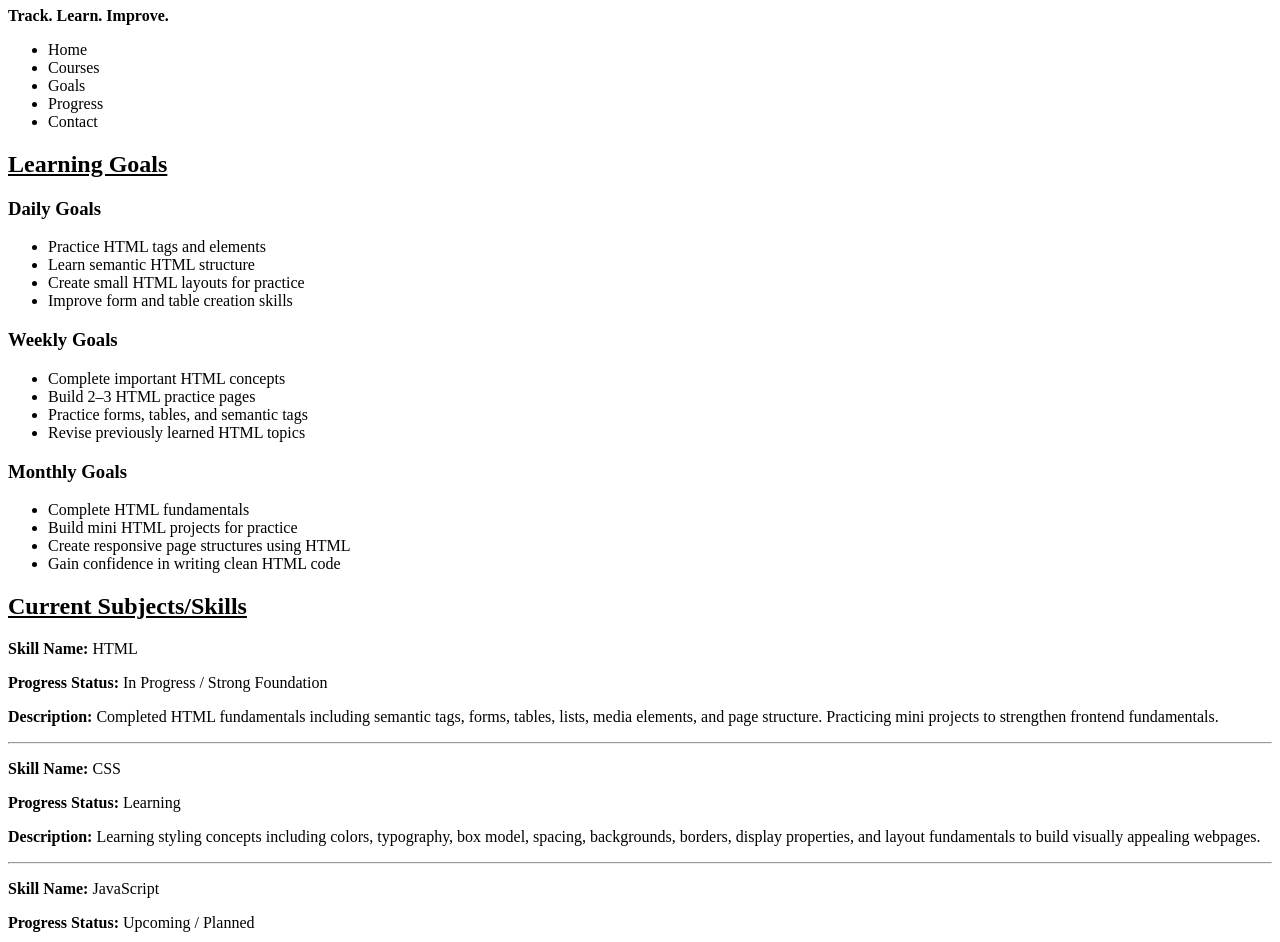
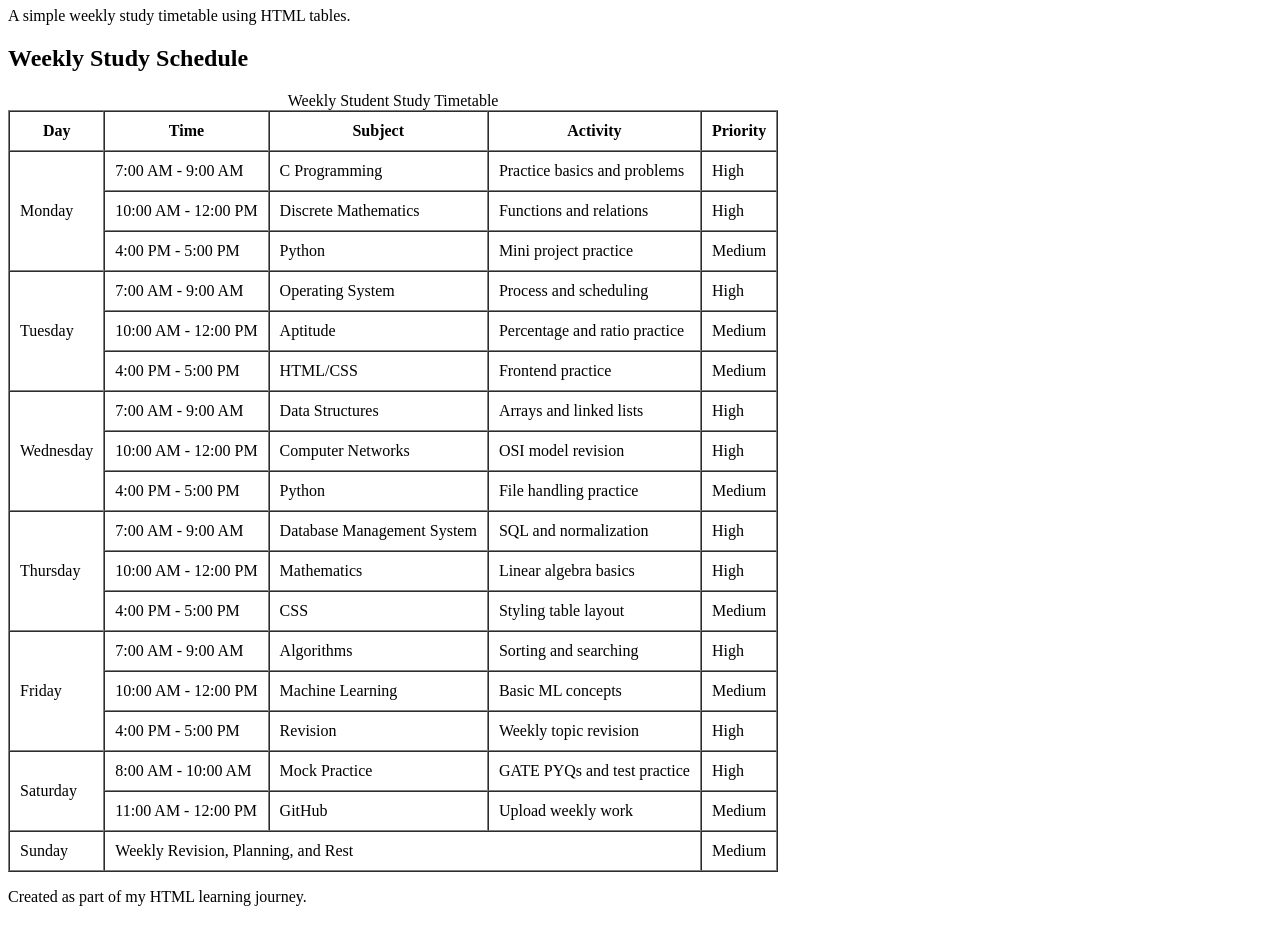
Before and after one commit to 18mahi/full-stack-engineering-journey, a plain HTML site: page html/challenges/challenge-03/Student Timetable System/index.html in a window 1280 px wide. Shown: the part 73-1015 px from the top of the page. Drawn offline with Linux system fonts and the light colour scheme.

Commit message:
Update index.html

```diff
--- a/html/challenges/challenge-03/Student Timetable System/index.html
+++ b/html/challenges/challenge-03/Student Timetable System/index.html
@@ -3,166 +3,160 @@
 <head>
   <meta charset="UTF-8">
   <meta name="viewport" content="width=device-width, initial-scale=1.0">
-        <title>Student Learning Dashboard</title>
+  <title>Student Timetable System</title>
 </head>
 <body>
+
   <header>
-            <h1><u>Student Learning Dashboard</u></h1>
-            <p><b>Track. Learn. Improve.</b></p>
-
-            <nav>
-                <ul>
-                    <li><a href="#" target="_blank" style="text-decoration: none; color:black ">Home</a></li>
-                    <li><a href="#" target="_blank" style="text-decoration: none; color:black">Courses</a></li>
-                    <li><a href="#" target="_blank" style="text-decoration: none; color:black">Goals</a></li>
-                    <li><a href="#" target="_blank" style="text-decoration: none; color:black">Progress</a></li>
-                    <li><a href="#" target="_blank" style="text-decoration: none; color:black">Contact</a></li>
-                </ul>
-            </nav>
+    <h1>Student Timetable System</h1>
+    <p>A simple weekly study timetable using HTML tables.</p>
+  </header>
 
   <main>
-                <section id="Learning Goals">
-                    <h2><u>Learning Goals</u></h2>
-                    <h3>Daily Goals</h3>
-                    <ul>
-                        <li>Practice HTML tags and elements</li>
-                        <li>Learn semantic HTML structure</li>
-                        <li>Create small HTML layouts for practice</li>
-                        <li>Improve form and table creation skills</li>
-                    </ul>
+    <section>
+      <h2>Weekly Study Schedule</h2>
 
-                    <h3>Weekly Goals</h3>
-                    <ul>
-                        <li>Complete important HTML concepts</li>
-                        <li>Build 2&ndash;3 HTML practice pages</li>
-                        <li>Practice forms, tables, and semantic tags</li>
-                        <li>Revise previously learned HTML topics</li>
-                    </ul>
-                    <h3>Monthly Goals</h3>
-                    <ul>
-                        <li>Complete HTML fundamentals</li>
-                        <li>Build mini HTML projects for practice</li>
-                        <li>Create responsive page structures using HTML</li>
-                        <li>Gain confidence in writing clean HTML code</li>
-                    </ul>
-                </section>
+      <table border="1" cellspacing="0" cellpadding="10">
+        <caption>Weekly Student Study Timetable</caption>
 
-                <section id="Current Subject/Skills">
-                    <h2><u>Current Subjects/Skills</u></h2>
-                    <article id="HTML">
-                        <p><b>Skill Name:</b> HTML</p>
-                        <p>
-                            <b>Progress Status:</b>
-                            In Progress / Strong Foundation
-                        </p>
-                        <p>
-                            <b>Description:</b>
-                            Completed HTML fundamentals including semantic tags, forms, tables, lists, media elements, and page structure.
-                            Practicing mini projects to strengthen frontend fundamentals.
-                        </p>
-                    </article>
-                    <hr>
-
-                    <article id="CSS">
-                        <p><b>Skill Name:</b> CSS</p>
-                        <p>
-                            <b>Progress Status:</b>
-                            Learning
-                        </p>
-                        <p>
-                            <b>Description:</b>
-                            Learning styling concepts including colors, typography,
-                            box model, spacing, backgrounds, borders, display properties,
-                            and layout fundamentals to build visually appealing webpages.
-                        </p>
-                    </article>
-                    <hr>
-
-                    <article id="JavaScript">
-                        <p><b>Skill Name:</b> JavaScript</p>
-                        <p>
-                            <b>Progress Status:</b>
-                            Upcoming / Planned
-                        </p>
-                        <p>
-                            <b>Description:</b>
-                            Planning to learn JavaScript for interactivity,
-                            DOM manipulation, event handling, logic building,
-                            and dynamic web development.
-                        </p>
-                    </article>
-                    <hr>
-                </section>
-
-                <section id="Study Schedule">
-                    <table border="5" cellpadding="3" cellspacing="2">
-                        <caption><b>Study Schedule</b></caption>
         <thead>
           <tr>
             <th>Day</th>
+            <th>Time</th>
             <th>Subject</th>
-                                <th>Duration</th>
+            <th>Activity</th>
+            <th>Priority</th>
           </tr>
         </thead>
 
         <tbody>
           <tr>
-                                <td>Monday</td>
-                                <td>GATE C Programming</td>
-                                <td>2 hours</td>
+            <td rowspan="3">Monday</td>
+            <td>7:00 AM - 9:00 AM</td>
+            <td>C Programming</td>
+            <td>Practice basics and problems</td>
+            <td>High</td>
           </tr>
           <tr>
-                                <td>Tuesday</td>
-                                <td>Python for AI/ML</td>
-                                <td>2 hours</td>
+            <td>10:00 AM - 12:00 PM</td>
+            <td>Discrete Mathematics</td>
+            <td>Functions and relations</td>
+            <td>High</td>
           </tr>
           <tr>
-                                <td>Wednesday</td>
-                                <td>HTML & CSS</td>
-                                <td>1.5 hours</td>
+            <td>4:00 PM - 5:00 PM</td>
+            <td>Python</td>
+            <td>Mini project practice</td>
+            <td>Medium</td>
+          </tr>
+
+          <tr>
+            <td rowspan="3">Tuesday</td>
+            <td>7:00 AM - 9:00 AM</td>
+            <td>Operating System</td>
+            <td>Process and scheduling</td>
+            <td>High</td>
           </tr>
           <tr>
-                                <td>Thursday</td>
-                                <td>Aptitude Practice</td>
-                                <td>1 hours</td>
+            <td>10:00 AM - 12:00 PM</td>
+            <td>Aptitude</td>
+            <td>Percentage and ratio practice</td>
+            <td>Medium</td>
           </tr>
           <tr>
-                                <td>Friday</td>
-                                <td>Full Stack Practice</td>
-                                <td>2 hours</td>
+            <td>4:00 PM - 5:00 PM</td>
+            <td>HTML/CSS</td>
+            <td>Frontend practice</td>
+            <td>Medium</td>
+          </tr>
+
+          <tr>
+            <td rowspan="3">Wednesday</td>
+            <td>7:00 AM - 9:00 AM</td>
+            <td>Data Structures</td>
+            <td>Arrays and linked lists</td>
+            <td>High</td>
           </tr>
           <tr>
-                                <td>Saturday</td>
-                                <td>Mini Project</td>
-                                <td>2 hours</td>
+            <td>10:00 AM - 12:00 PM</td>
+            <td>Computer Networks</td>
+            <td>OSI model revision</td>
+            <td>High</td>
           </tr>
           <tr>
+            <td>4:00 PM - 5:00 PM</td>
+            <td>Python</td>
+            <td>File handling practice</td>
+            <td>Medium</td>
+          </tr>
+
+          <tr>
+            <td rowspan="3">Thursday</td>
+            <td>7:00 AM - 9:00 AM</td>
+            <td>Database Management System</td>
+            <td>SQL and normalization</td>
+            <td>High</td>
+          </tr>
+          <tr>
+            <td>10:00 AM - 12:00 PM</td>
+            <td>Mathematics</td>
+            <td>Linear algebra basics</td>
+            <td>High</td>
+          </tr>
+          <tr>
+            <td>4:00 PM - 5:00 PM</td>
+            <td>CSS</td>
+            <td>Styling table layout</td>
+            <td>Medium</td>
+          </tr>
+
+          <tr>
+            <td rowspan="3">Friday</td>
+            <td>7:00 AM - 9:00 AM</td>
+            <td>Algorithms</td>
+            <td>Sorting and searching</td>
+            <td>High</td>
+          </tr>
+          <tr>
+            <td>10:00 AM - 12:00 PM</td>
+            <td>Machine Learning</td>
+            <td>Basic ML concepts</td>
+            <td>Medium</td>
+          </tr>
+          <tr>
+            <td>4:00 PM - 5:00 PM</td>
+            <td>Revision</td>
+            <td>Weekly topic revision</td>
+            <td>High</td>
+          </tr>
+
+          <tr>
+            <td rowspan="2">Saturday</td>
+            <td>8:00 AM - 10:00 AM</td>
+            <td>Mock Practice</td>
+            <td>GATE PYQs and test practice</td>
+            <td>High</td>
+          </tr>
+          <tr>
+            <td>11:00 AM - 12:00 PM</td>
+            <td>GitHub</td>
+            <td>Upload weekly work</td>
+            <td>Medium</td>
+          </tr>
+
+          <tr>
             <td>Sunday</td>
-                                <td>Revision + GitHub Upload</td>
-                                <td>1 hour</td>
+            <td colspan="3">Weekly Revision, Planning, and Rest</td>
+            <td>Medium</td>
           </tr>
         </tbody>
       </table>
     </section>
   </main>
 
-            <aside>
-                <h4>Today's Reminder</h4>
-                <ul>
-                    <li>Practice coding consistently</li>
-                    <li>Revise previous concepts daily</li>
-                    <li>Push code to GitHub after completing tasks</li>
-                    <li>Focus on learning, not perfection</li>
-                    <li>Build at least one mini project every week</li>
-                </ul>
+  <footer>
+    <p>Created as part of my HTML learning journey.</p>
+  </footer>
 
-            </aside>
-
-            <footer>
-                <p><b>Mahi Jindal</b></p>
-                <p>&copy; 2026 Student Learning Dashboard. All rights reserved.</p>
-
-            </footer>
-        </header>
 </body>
 </html>
```
Lines whose indentation alone changed are shown as unchanged.
